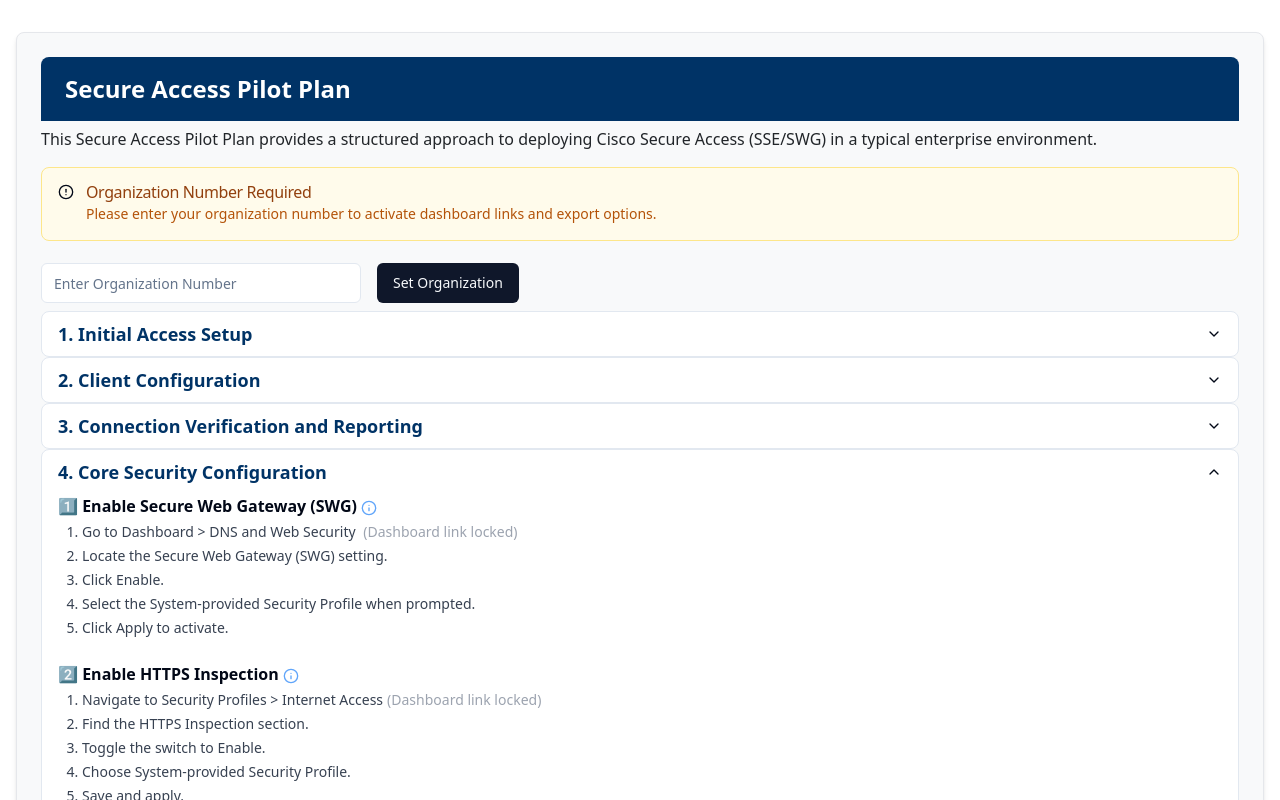
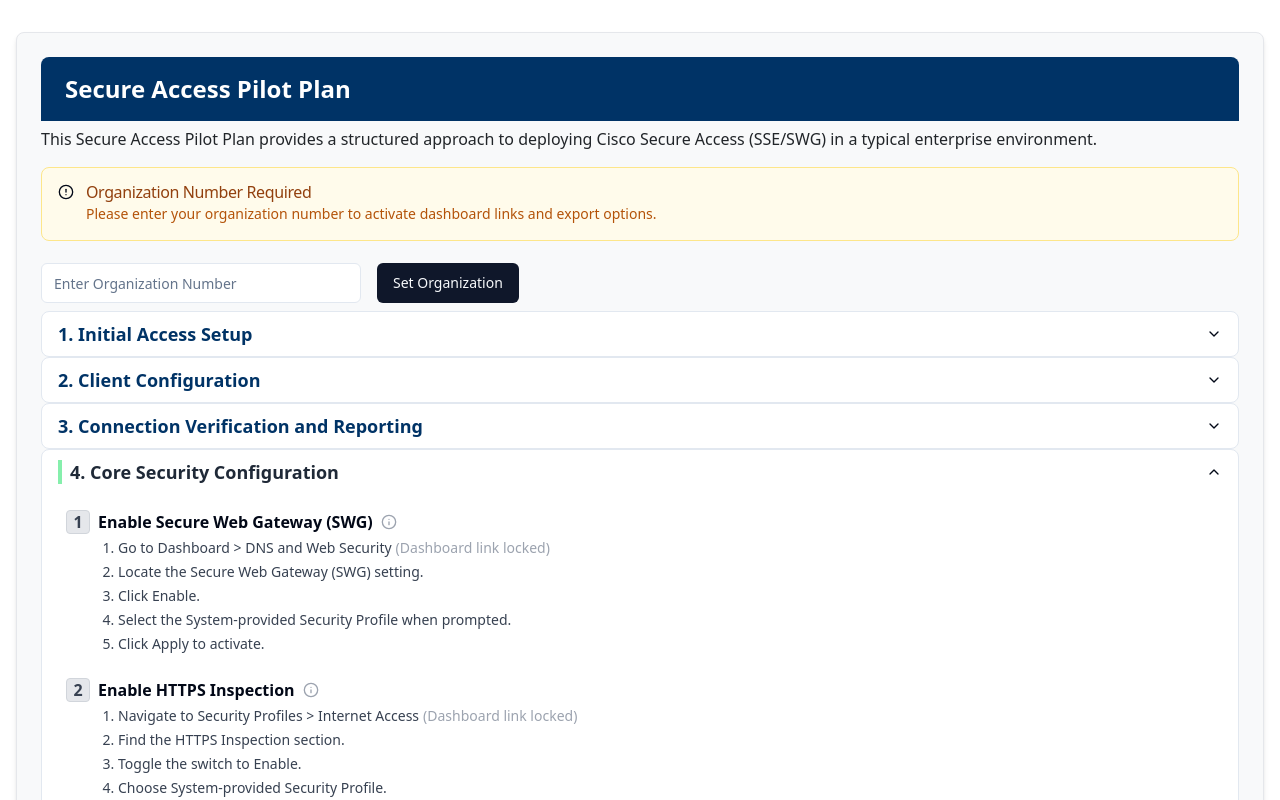
Before and after one commit to secureconnectdemo/secure-access-pilot-guide, a React (Vite) app: page / in a window 1280 px wide. Both pictures are taken after a click on the button "4. Core Security Configuration". Shown: the top 800 px of the page. Built offline with nearby package versions, Linux system fonts and the light colour scheme.

Commit message:
Refactor: Remove colors and emojis from cards
Remove all colors and emojis from the cards to create a cleaner layout.

```diff
--- /dev/null
+++ b/src/components/pilot/steps/StepBlock.tsx
@@ -0,0 +1,36 @@
+
+import React from "react";
+import StepNumberBadge from "./StepNumberBadge";
+import { Info } from "lucide-react";
+import { Tooltip, TooltipProvider, TooltipContent, TooltipTrigger } from "@/components/ui/tooltip";
+
+interface StepBlockProps {
+  number: number;
+  title: string;
+  info?: React.ReactNode;
+  children: React.ReactNode;
+}
+
+const StepBlock: React.FC<StepBlockProps> = ({ number, title, info, children }) => (
+  <section className="mb-6">
+    <div className="flex items-center mb-1">
+      <StepNumberBadge number={number} />
+      <h3 className="font-bold text-base leading-tight mr-2">{title}</h3>
+      {info && (
+        <TooltipProvider>
+          <Tooltip>
+            <TooltipTrigger asChild>
+              <span>
+                <Info className="h-4 w-4 text-gray-400 cursor-pointer" />
+              </span>
+            </TooltipTrigger>
+            <TooltipContent className="max-w-xs">{info}</TooltipContent>
+          </Tooltip>
+        </TooltipProvider>
+      )}
+    </div>
+    <div className="ml-8">{children}</div>
+  </section>
+);
+
+export default StepBlock;
--- /dev/null
+++ b/src/components/pilot/steps/StepNumberBadge.tsx
@@ -0,0 +1,16 @@
+
+import React from "react";
+
+/**
+ * Renders a simple rounded badge for numbered steps.
+ */
+const StepNumberBadge: React.FC<{ number: number }> = ({ number }) => (
+  <span
+    className="inline-flex items-center justify-center h-6 w-6 mr-2 rounded bg-gray-200 text-gray-700 font-semibold text-base border border-gray-300"
+    style={{ minWidth: 24, minHeight: 24 }}
+  >
+    {number}
+  </span>
+);
+
+export default StepNumberBadge;
--- a/src/components/pilot/steps/securitySteps.tsx
+++ b/src/components/pilot/steps/securitySteps.tsx
@@ -1,37 +1,31 @@
-import React from 'react';
-import { PilotStep } from '../types';
-import { Tooltip, TooltipProvider, TooltipContent, TooltipTrigger } from "@/components/ui/tooltip";
-import { Info } from "lucide-react";
+
+import React from "react";
+import { PilotStep } from "../types";
+import StepBlock from "./StepBlock";
 
 export const createSecuritySteps = (orgNumber: string, isSubmitted: boolean): PilotStep[] => [
   {
-    id: 'security-1',
-    title: '4. Core Security Configuration',
+    id: "security-1",
+    title: (
+      <span className="text-lg font-bold text-gray-800 border-l-4 border-green-300 pl-2">
+        4. Core Security Configuration
+      </span>
+    ),
     content: (
-      <div className="space-y-6">
-        {/* SWG Section */}
-        <div>
-          <h3 className="font-semibold text-base mb-1 flex gap-1 items-center">
-            1️⃣ Enable Secure Web Gateway (SWG)
-            <TooltipProvider>
-              <Tooltip>
-                <TooltipTrigger asChild>
-                  <span>
-                    <Info className="inline-block h-4 w-4 text-blue-400 cursor-pointer" />
-                  </span>
-                </TooltipTrigger>
-                <TooltipContent className="max-w-xs">
+      <div className="pt-4 pb-2 px-2 bg-white rounded">
+        <StepBlock
+          number={1}
+          title="Enable Secure Web Gateway (SWG)"
+          info={
+            <>
               <b>What It Does:</b>
-                  <p>
-                    Inspects HTTP/HTTPS traffic to enforce acceptable use policies and detect malicious activity.
-                  </p>
-                </TooltipContent>
-              </Tooltip>
-            </TooltipProvider>
-          </h3>
-          <ol className="list-decimal ml-6 space-y-1 text-sm text-gray-700">
+              <p>Inspects HTTP/HTTPS traffic to enforce acceptable use policies and detect malicious activity.</p>
+            </>
+          }
+        >
+          <ol className="list-decimal ml-5 space-y-1 text-gray-700 text-sm">
             <li>
-              Go to <span className="font-medium">Dashboard &gt; DNS and Web Security</span>{" "}
+              Go to <span className="font-medium">Dashboard &gt; DNS and Web Security</span>
               {isSubmitted ? (
                 <a
                   href={`https://dashboard.sse.cisco.com/org/${orgNumber}/connect/user-connectivity/internet-security`}
@@ -50,29 +44,19 @@ export const createSecuritySteps = (orgNumber: string, isSubmitted: boolean): Pi
             <li>Select the <span className="font-medium">System-provided Security Profile</span> when prompted.</li>
             <li>Click <span className="font-medium">Apply</span> to activate.</li>
           </ol>
-        </div>
+        </StepBlock>
 
-        {/* HTTPS Inspection Section */}
-        <div>
-          <h3 className="font-semibold text-base mb-1 flex gap-1 items-center">
-            2️⃣ Enable HTTPS Inspection
-            <TooltipProvider>
-              <Tooltip>
-                <TooltipTrigger asChild>
-                  <span>
-                    <Info className="inline-block h-4 w-4 text-blue-400 cursor-pointer" />
-                  </span>
-                </TooltipTrigger>
-                <TooltipContent className="max-w-xs">
+        <StepBlock
+          number={2}
+          title="Enable HTTPS Inspection"
+          info={
+            <>
               <b>What It Does:</b>
-                  <p>
-                    Decrypts and scans HTTPS traffic for threats and policy violations.
-                  </p>
-                </TooltipContent>
-              </Tooltip>
-            </TooltipProvider>
-          </h3>
-          <ol className="list-decimal ml-6 space-y-1 text-sm text-gray-700">
+              <p>Decrypts and scans HTTPS traffic for threats and policy violations.</p>
+            </>
+          }
+        >
+          <ol className="list-decimal ml-5 space-y-1 text-gray-700 text-sm">
             <li>
               Navigate to <span className="font-medium">Security Profiles &gt; Internet Access</span>
               {isSubmitted ? (
@@ -93,29 +77,21 @@ export const createSecuritySteps = (orgNumber: string, isSubmitted: boolean): Pi
             <li>Choose <span className="font-medium">System-provided Security Profile</span>.</li>
             <li>Save and apply.</li>
           </ol>
-        </div>
+        </StepBlock>
 
-        {/* Do Not Decrypt List Section */}
-        <div>
-          <h3 className="font-semibold text-base mb-1 flex gap-1 items-center">
-            3️⃣ Use System-Provided Do Not Decrypt List
-            <TooltipProvider>
-              <Tooltip>
-                <TooltipTrigger asChild>
-                  <span>
-                    <Info className="inline-block h-4 w-4 text-blue-400 cursor-pointer" />
-                  </span>
-                </TooltipTrigger>
-                <TooltipContent className="max-w-xs">
+        <StepBlock
+          number={3}
+          title="Use System-Provided Do Not Decrypt List"
+          info={
+            <>
               <b>What It Does:</b>
               <p>
                 Automatically skips decryption for sensitive destinations like banking and healthcare sites.
               </p>
-                </TooltipContent>
-              </Tooltip>
-            </TooltipProvider>
-          </h3>
-          <ol className="list-decimal ml-6 space-y-1 text-sm text-gray-700">
+            </>
+          }
+        >
+          <ol className="list-decimal ml-5 space-y-1 text-gray-700 text-sm">
             <li>
               Go to <span className="font-medium">Global Settings &gt; Do Not Decrypt List</span>
               {isSubmitted ? (
@@ -131,18 +107,18 @@ export const createSecuritySteps = (orgNumber: string, isSubmitted: boolean): Pi
                 <span className="text-gray-400 ml-1">(Dashboard link locked)</span>
               )}
             </li>
-            <li>Confirm that the <span className="font-medium">System-provided Do Not Decrypt List</span> is selected.</li>
+            <li>
+              Confirm that the <span className="font-medium">System-provided Do Not Decrypt List</span> is selected.
+            </li>
             <li>
               This includes trusted categories (e.g., Finance, Healthcare, Microsoft services).
               <br />
               <span className="text-gray-500">No manual entries are needed.</span>
             </li>
-            <li>
-              Save if changes were made.
-            </li>
+            <li>Save if changes were made.</li>
           </ol>
+        </StepBlock>
       </div>
-      </div>
-    )
-  }
+    ),
+  },
 ];
```
Lines whose indentation alone changed are shown as unchanged.
